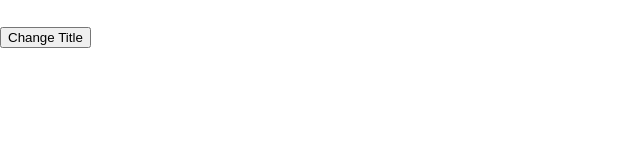
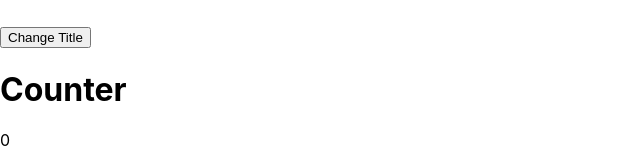
Before and after one commit to mendelssohnbach/CleanupEffect, a React (Create React App) app: page / in a window 1280 px wide. Shown: the part 1003-1168 px from the top of the page, without its empty margins (0-640 px from the left). Before the commit the page ends 1051 px from the top, so only its background shows below. Built offline with nearby package versions, Linux system fonts and the light colour scheme.

Commit message:
update: 更新関数を使ったuseState

```diff
--- a/src/App.js
+++ b/src/App.js
@@ -1,4 +1,5 @@
 import { ClickHandler } from './components/ClickHandler';
+import CounterState from './components/CounterState';
 import DisplayTitle from './components/DisplayTitle';
 import Greeting from './components/Greeting';
 import MapList from './components/MapList';
@@ -17,6 +18,7 @@ function App() {
       <MapList />
       <ClickHandler />
       <DisplayTitle />
+      <CounterState />
     </div>
   );
 }
--- /dev/null
+++ b/src/components/CounterState.jsx
@@ -0,0 +1,16 @@
+import { useState } from 'react';
+
+function CounterState() {
+  const [count, setCount] = useState(0);
+  const increase = () => setCount(() => count + 1);
+  return (
+    <>
+      <h1>Counter</h1>
+      <p>{count}</p>
+      <button onClick={increase}>+</button>
+      <button onClick={() => setCount(() => count - 1)}>-</button>
+    </>
+  );
+}
+
+export default CounterState;
```
